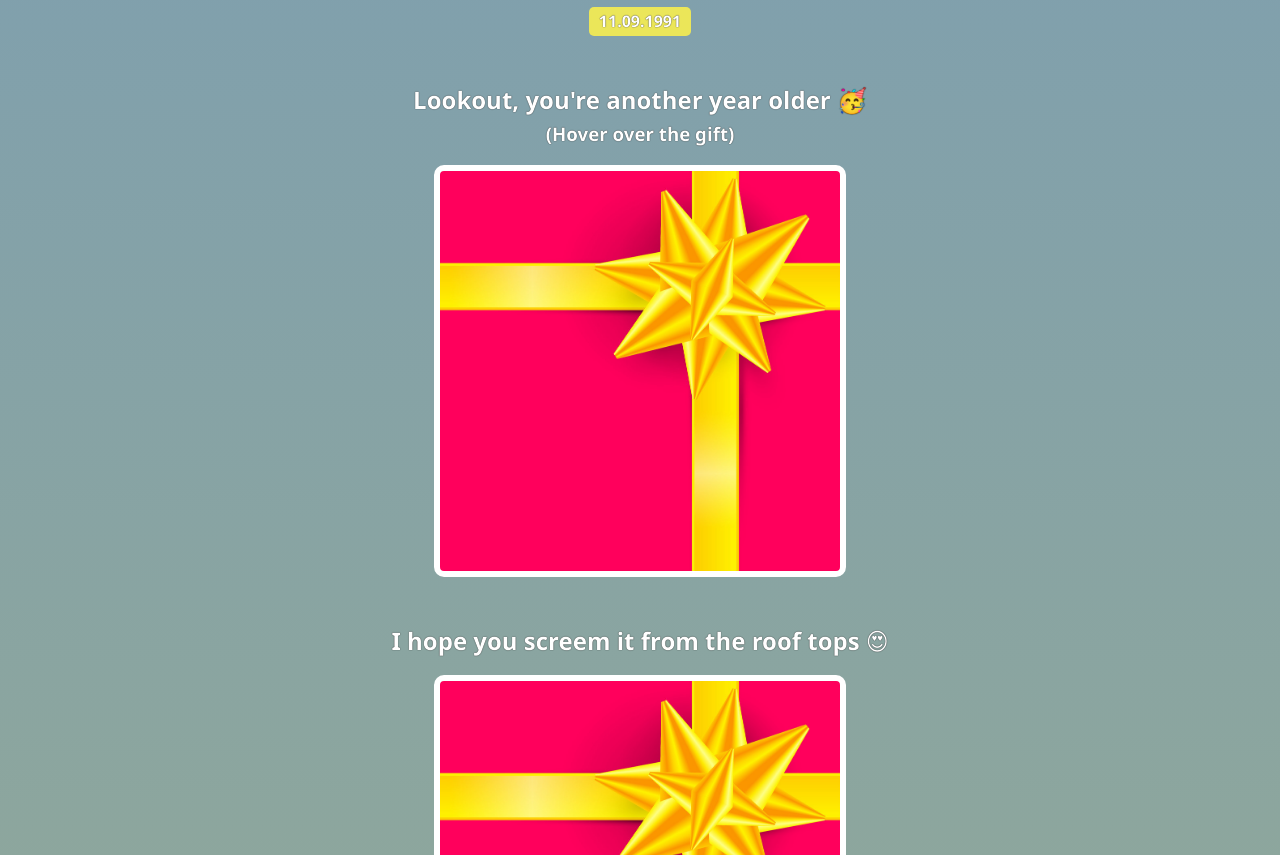
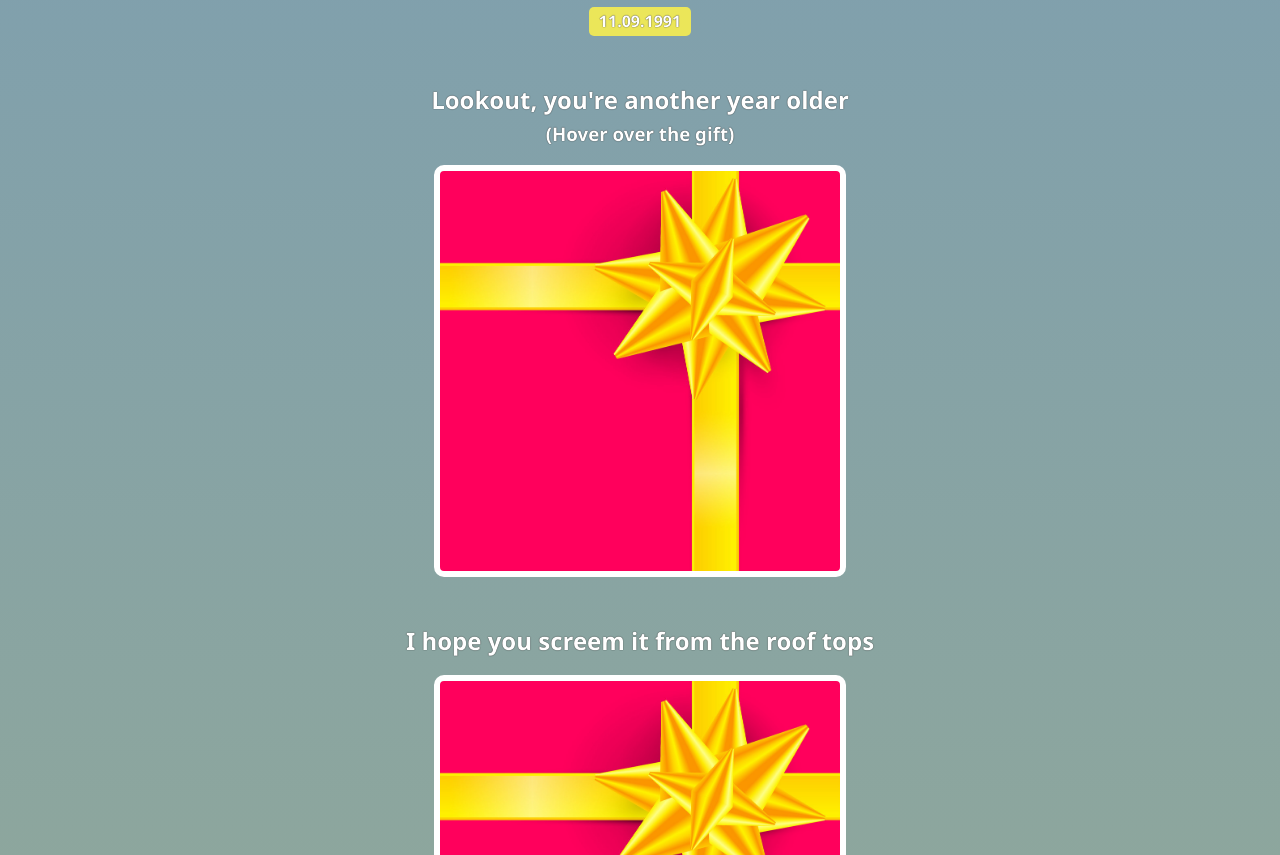
Before and after one commit to cassandradunning/birthday-gift-site, a website: page birthday-card/index.html in a window 1280 px wide. Shown: the part 327-1182 px from the top of the page. Drawn offline with nearby package versions, Linux system fonts and the light colour scheme; a web font is replaced by a local one.

Commit message:
remove emojs

```diff
--- a/birthday-card/index.html
+++ b/birthday-card/index.html
@@ -14,13 +14,13 @@
         </div>
 
         <div class="gift-section">
-            <h2 class="gift-title">Lookout, you're another year older 🥳</h2>
+            <h2 class="gift-title">Lookout, you're another year older </h2>
             <h3 class="gift-hint">(Hover over the gift)</h3>
             <div class="gift-img" id="gift-img-glasses"></div>
         </div>
 
         <div class="gift-section">
-            <h2 class="gift-title">I hope you screem it from the roof tops 😍</h2>
+            <h2 class="gift-title">I hope you screem it from the roof tops </h2>
             <div class="gift-img" id="gift-img-red-dress"></div>
         </div>
 
```
